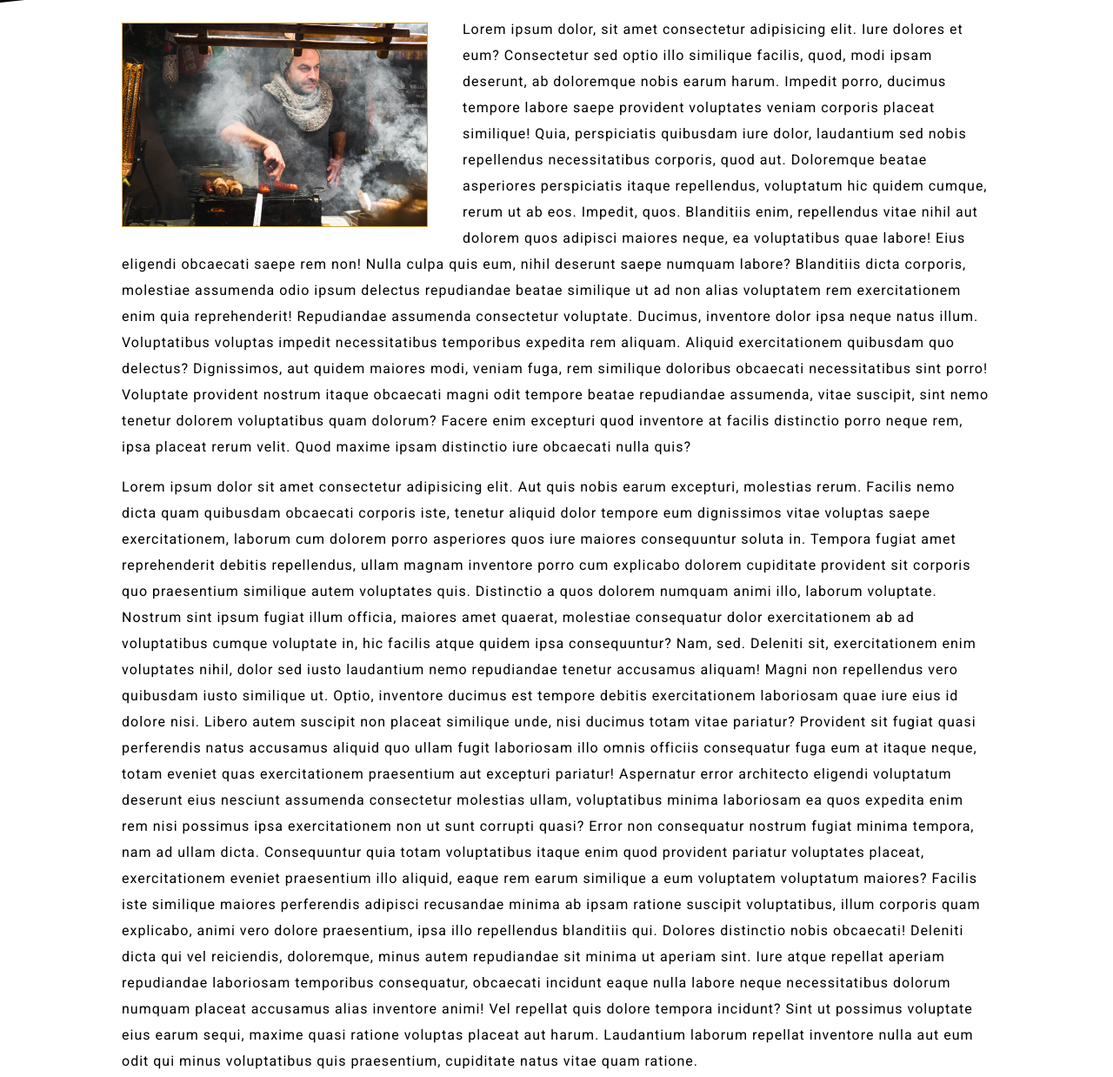
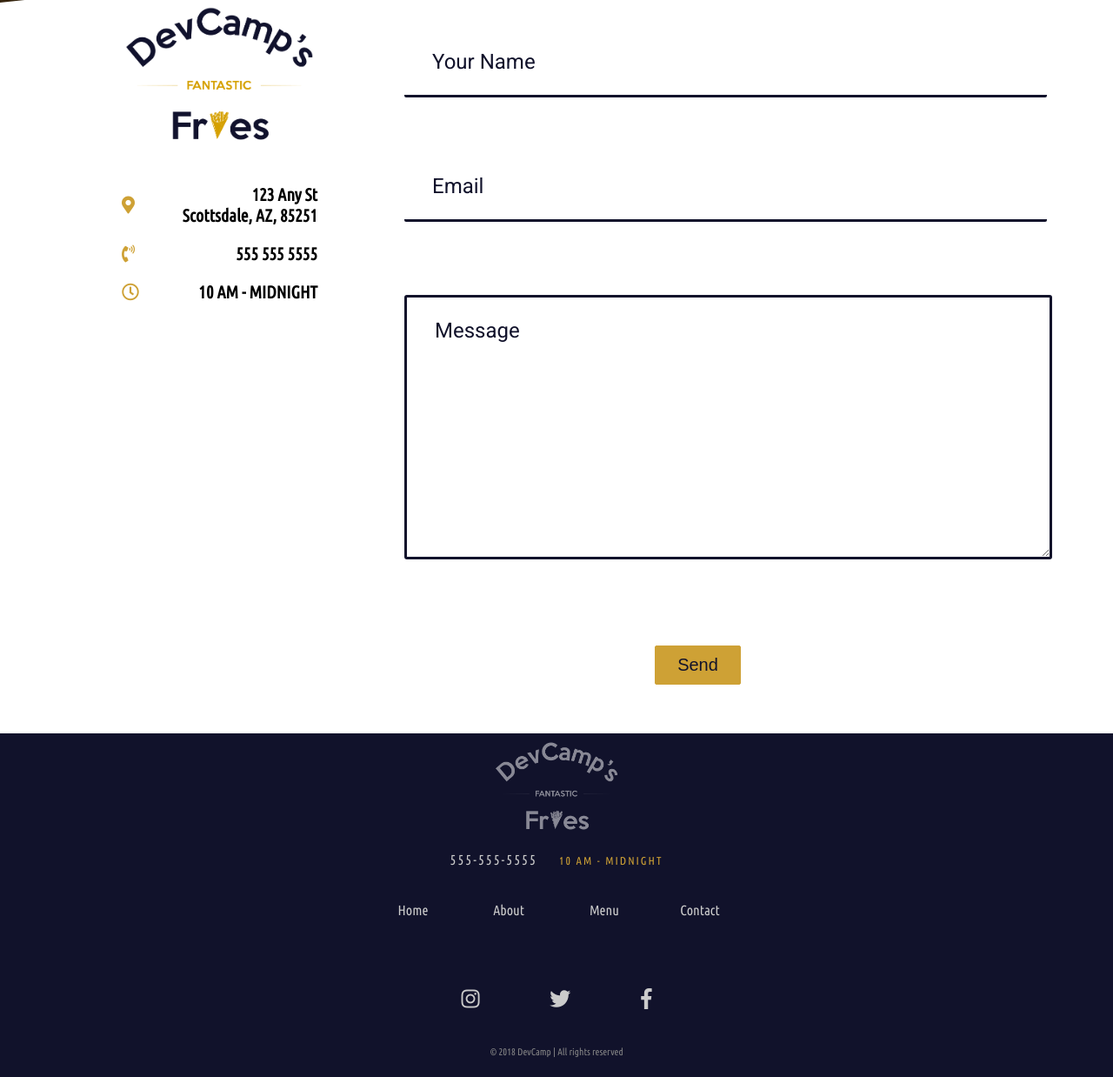
Before and after one commit to bnokes8/Webpage, a plain HTML site: page contact.html in a window 1280 px wide. Shown: the part 397-1635 px from the top of the page at 87% size. Drawn offline with Linux system fonts and the light colour scheme.

```diff
--- a/contact.html
+++ b/contact.html
@@ -3,7 +3,7 @@
 
 <head>
   <meta charset="UTF-8">
-  <title>About</title>
+  <title>Contact Us</title>
   <meta name="viewport" content="width=device-width, initial-scale=1">
 
   <link href="https://fonts.googleapis.com/css?family=Roboto&display=swap" rel="stylesheet">
@@ -15,19 +15,23 @@
   <link rel="stylesheet" href="styles/nav.css">
   <link rel="stylesheet" href="styles/footer.css">
   <link rel="stylesheet" href="styles/skewed-header.css">
+  <link rel="stylesheet" href="styles/helpers.css">
+  <link rel="stylesheet" href="styles/contact.css">
   <link rel="stylesheet" href="styles/page-container.css">
-  <link rel="stylesheet" href="styles/square-grid.css">
-  <link rel="stylesheet" href="styles/helpers.css">
+  <link rel="stylesheet" href="styles/form.css">
+  <link rel="stylesheet" href="styles/buttons.css">
+
+
 </head>
 
 <body>
   <div class="skewed-header">
-    <div class="header-bg" style="background-image: url('images/backgrounds/about-us.jpg');"></div>
+    <div class="header-bg" style="background-image: url('images/backgrounds/contact.jpg');"></div>
 
     <div class="skewed-header-wrapper">
       <div class="skewed-header-content">
         <div class="heading-wrapper">
-          <h1>About Us</h1>
+          <h1>Contact</h1>
         </div>
 
 
@@ -52,89 +56,66 @@
   </div>
 
   <div class="page-container">
-    <div class="content-wrapper">
-      <!-- IMG goes here -->
-      <img src="images/people/chef.jpg" alt="Chef" id="chef">
-      <p>Lorem ipsum dolor, sit amet consectetur adipisicing elit. Iure dolores et eum? Consectetur sed optio illo
-        similique facilis, quod, modi ipsam deserunt, ab doloremque nobis earum harum. Impedit porro, ducimus tempore
-        labore saepe provident voluptates veniam corporis placeat similique! Quia, perspiciatis quibusdam iure dolor,
-        laudantium sed nobis repellendus necessitatibus corporis, quod aut. Doloremque beatae asperiores perspiciatis
-        itaque repellendus, voluptatum hic quidem cumque, rerum ut ab eos. Impedit, quos. Blanditiis enim, repellendus
-        vitae nihil aut dolorem quos adipisci maiores neque, ea voluptatibus quae labore! Eius eligendi obcaecati saepe
-        rem non! Nulla culpa quis eum, nihil deserunt saepe numquam labore? Blanditiis dicta corporis, molestiae
-        assumenda odio ipsum delectus repudiandae beatae similique ut ad non alias voluptatem rem exercitationem enim
-        quia reprehenderit! Repudiandae assumenda consectetur voluptate. Ducimus, inventore dolor ipsa neque natus
-        illum. Voluptatibus voluptas impedit necessitatibus temporibus expedita rem aliquam. Aliquid exercitationem
-        quibusdam quo delectus? Dignissimos, aut quidem maiores modi, veniam fuga, rem similique doloribus obcaecati
-        necessitatibus sint porro! Voluptate provident nostrum itaque obcaecati magni odit tempore beatae repudiandae
-        assumenda, vitae suscipit, sint nemo tenetur dolorem voluptatibus quam dolorum? Facere enim excepturi quod
-        inventore at facilis distinctio porro neque rem, ipsa placeat rerum velit. Quod maxime ipsam distinctio iure
-        obcaecati nulla quis?</p>
+    <div class="contace-grid-wrapper">
+      <div class="company-metadata-sidebar-wrapper">
+        <div class="logo">
+          <img src="images/logos/decamp-fantastic-fries-logo-dark.png" alt="Logo">
+        </div>
 
-      <p>Lorem ipsum dolor sit amet consectetur adipisicing elit. Aut quis nobis earum excepturi, molestias rerum.
-        Facilis nemo dicta quam quibusdam obcaecati corporis iste, tenetur aliquid dolor tempore eum dignissimos vitae
-        voluptas saepe exercitationem, laborum cum dolorem porro asperiores quos iure maiores consequuntur soluta in.
-        Tempora fugiat amet reprehenderit debitis repellendus, ullam magnam inventore porro cum explicabo dolorem
-        cupiditate provident sit corporis quo praesentium similique autem voluptates quis. Distinctio a quos dolorem
-        numquam animi illo, laborum voluptate. Nostrum sint ipsum fugiat illum officia, maiores amet quaerat, molestiae
-        consequatur dolor exercitationem ab ad voluptatibus cumque voluptate in, hic facilis atque quidem ipsa
-        consequuntur? Nam, sed. Deleniti sit, exercitationem enim voluptates nihil, dolor sed iusto laudantium nemo
-        repudiandae tenetur accusamus aliquam! Magni non repellendus vero quibusdam iusto similique ut. Optio, inventore
-        ducimus est tempore debitis exercitationem laboriosam quae iure eius id dolore nisi. Libero autem suscipit non
-        placeat similique unde, nisi ducimus totam vitae pariatur? Provident sit fugiat quasi perferendis natus
-        accusamus aliquid quo ullam fugit laboriosam illo omnis officiis consequatur fuga eum at itaque neque, totam
-        eveniet quas exercitationem praesentium aut excepturi pariatur! Aspernatur error architecto eligendi voluptatum
-        deserunt eius nesciunt assumenda consectetur molestias ullam, voluptatibus minima laboriosam ea quos expedita
-        enim rem nisi possimus ipsa exercitationem non ut sunt corrupti quasi? Error non consequatur nostrum fugiat
-        minima tempora, nam ad ullam dicta. Consequuntur quia totam voluptatibus itaque enim quod provident pariatur
-        voluptates placeat, exercitationem eveniet praesentium illo aliquid, eaque rem earum similique a eum voluptatem
-        voluptatum maiores? Facilis iste similique maiores perferendis adipisci recusandae minima ab ipsam ratione
-        suscipit voluptatibus, illum corporis quam explicabo, animi vero dolore praesentium, ipsa illo repellendus
-        blanditiis qui. Dolores distinctio nobis obcaecati! Deleniti dicta qui vel reiciendis, doloremque, minus autem
-        repudiandae sit minima ut aperiam sint. Iure atque repellat aperiam repudiandae laboriosam temporibus
-        consequatur, obcaecati incidunt eaque nulla labore neque necessitatibus dolorum numquam placeat accusamus alias
-        inventore animi! Vel repellat quis dolore tempora incidunt? Sint ut possimus voluptate eius earum sequi, maxime
-        quasi ratione voluptas placeat aut harum. Laudantium laborum repellat inventore nulla aut eum odit qui minus
-        voluptatibus quis praesentium, cupiditate natus vitae quam ratione.</p>
+
+        <div class="company-details-wrapper">
+          <i class="fas fa-map-marker-alt"></i>
+          <div>
+            123 Any St<br>Scottsdale, AZ, 85251
+          </div>
+        </div>
+        <div class="company-details-wrapper">
+          <i class="fas fa-phone-volume"></i>
+          <div>
+            555 555 5555
+          </div>
+        </div>
+        <div class="company-details-wrapper">
+          <i class="far fa-clock"></i>
+          <div>
+            10 AM - MIDNIGHT
+          </div>
+
+        </div>
+      </div>
+      <div class="form">
+        <div class="form-group">
+          <input type="text" id="fullName" placeholder="Your Name">
+          <label for="fullName">Your Name</label>
+        </div>
+        <div class="form-group">
+          <input type="email" id="email" placeholder="Email">
+          <label for="email">Your Email</label>
+        </div>
+        <div class="form-group">
+          <textarea name="message" id="message" placeholder="Message"></textarea>
+          <label for="message">Message</label>
+
+        </div>
+        <div class="spacer10">
+
+        </div>
+        <div class="centered-btn-wrapper">
+
+          <button type="submit" class="btn">Send</button>
+        </div>
+      </div>
+
     </div>
+
+
+  </div>
+  </div>
   </div>
   <div class="spacer60">
 
   </div>
 
-
-  <div class="squares-wrapper">
-    <div class="squares">
-      <div class="square">
-        <div class="img-wrapper">
-          <img src="/images/squares/fries-sq-1.jpg">
-        </div>
-
-        <div class="square-text-wrapper">
-          <h1>Lorem ipsum dolor sit amet consectetur adipisicing elit.</h1>
-
-          <p>Lorem ipsum dolor sit amet consectetur adipisicing elit. Harum pariatur aliquam, laborum magnam debitis
-            minus nesciunt inventore architecto, unde tempore libero beatae quo ut cumque! Vero iure et quae optio unde
-            labore earum magnam voluptates corporis, alias blanditiis maxime eius deleniti dolore eveniet provident
-            velit vitae nulla, sequi perspiciatis voluptatibus.</p>
-        </div>
-      </div>
-      <div class="square">
-
-        <div class="square-text-wrapper">
-          <h1>Lorem ipsum dolor sit amet consectetur adipisicing elit.</h1>
-
-          <p>Lorem ipsum dolor sit amet consectetur adipisicing elit. Harum pariatur aliquam, laborum magnam debitis
-            minus nesciunt inventore architecto, unde tempore libero beatae quo ut cumque! Vero iure et quae optio unde
-            labore earum magnam voluptates corporis, alias blanditiis maxime eius deleniti dolore eveniet provident
-            velit vitae nulla, sequi perspiciatis voluptatibus.</p>
-        </div>
-        <div class="img-wrapper">
-          <img src="/images/squares/fries-sq-2.jpg">
-        </div>
-      </div>
-    </div>
-  </div>
 
 
   <div class="footer">
--- /dev/null
+++ b/styles/buttons.css
@@ -0,0 +1,21 @@
+.btn {
+    background-color: #cea135;
+    color: #11122b;
+    font-size: 1.25em;
+    padding: 10px 25px;
+    border: 1px solid #cea135;
+    border-radius: 2px;
+    outline: none;
+    transition: 0.3s;
+}
+
+.btn:active {
+    box-shadow: 5px 5px 5px rgba(0, 0, 0, 0.2);
+    transition: 0.1s;
+
+
+}
+.centered-btn-wrapper {
+    display: flex;
+    justify-content: center;
+}
--- /dev/null
+++ b/styles/contact.css
@@ -0,0 +1,27 @@
+.contace-grid-wrapper {
+    width: 1000px;
+    display: grid;
+    grid-template-columns: 1fr 3fr;
+    grid-gap: 100px;
+
+}
+.company-metadata-sidebar-wrapper > .logo img {
+    width: 100%;
+    margin-bottom: 20px;
+}
+
+.company-metadata-sidebar-wrapper > .company-details-wrapper {
+    display: flex;
+    font-family: "Ubuntu Condensed", sans-serif;
+    font-weight: 900;
+    justify-content: space-between;
+    align-items: center;
+    margin-top: 20px;
+    margin-bottom: 20px;
+    text-align: right;
+    font-size: 1.25em;
+}
+.company-metadata-sidebar-wrapper > .company-details-wrapper i {
+    color: #cea135;
+
+}
--- a/styles/footer.css
+++ b/styles/footer.css
@@ -9,6 +9,7 @@
     flex-direction: column;
     height: 400px;
     margin-top: -4px;
+
 }
 .footer > .logo-footer img{
     width:180px;
--- /dev/null
+++ b/styles/form.css
@@ -0,0 +1,63 @@
+.form > .form-group {
+    margin-top: 30px;
+    margin-bottom: 30px;
+}
+.form input {
+    font-size: 1.5rem;
+    font-family: inherit;
+    color: inherit;
+    padding: 1.5rem 2rem;
+    border-radius: 2px;
+    border: none;
+    border-bottom: 3px solid #11122b;
+    display: block;
+    transition: all 0.3s;
+    width: 100%;
+}
+
+.form input:focus{
+    outline: none;
+    box-shadow: 0 1rem 2rem rgba(0, 0, 0, 0.1);
+    border-bottom: 3px solid #cea135;
+}
+
+.form textarea {
+     margin: 20px 20px 20px 0px;
+     width: 100%;
+     height: 250px;
+     border-radius: 3px;
+     border: 3px solid #11122b;
+     font-size: 1.5rem;
+     font-family: inherit;
+     color: inherit;
+     padding: 1.5rem 2rem;
+     transition: all 0.3s;
+}
+.form textarea:focus{
+    outline: none;
+    box-shadow: 0 3rem 2rem rgba(0, 0, 0, 0.1);
+    border: 3px solid #cea135;
+}
+.form input::-webkit-input-placeholder, .form textarea::-webkit-input-placeholder{
+    color:#11122b;
+}
+.form input:focus::-webkit-input-placeholder, .form textarea:focus::-webkit-input-placeholder{
+    color: transparent;
+}
+.form label {
+    font-size: 1.2rem;
+    font-weight: 700;
+    margin-left: 2rem;
+    margin-top: 0.7rem;
+    display: block;
+    transition: all 0.3s;
+    color: #cea135;
+    visibility: hidden;
+    opacity: 0;
+}
+
+.form input:focus + label, .form textarea:focus + label {
+    opacity: 1;
+    visibility: visible;
+    transform: translateY(1rem);
+}
--- a/styles/helpers.css
+++ b/styles/helpers.css
@@ -1,6 +1,10 @@
 /* Helpers */
 .spacer60 {
     height: 60px;
+    width: 100%;
+}
+.spacer10 {
+    height: 10px;
     width: 100%;
 }
 
```
Also changed, not shown: images/backgrounds/contact.jpg (added), images/logos/decamp-fantastic-fries-logo-dark.png (added).
